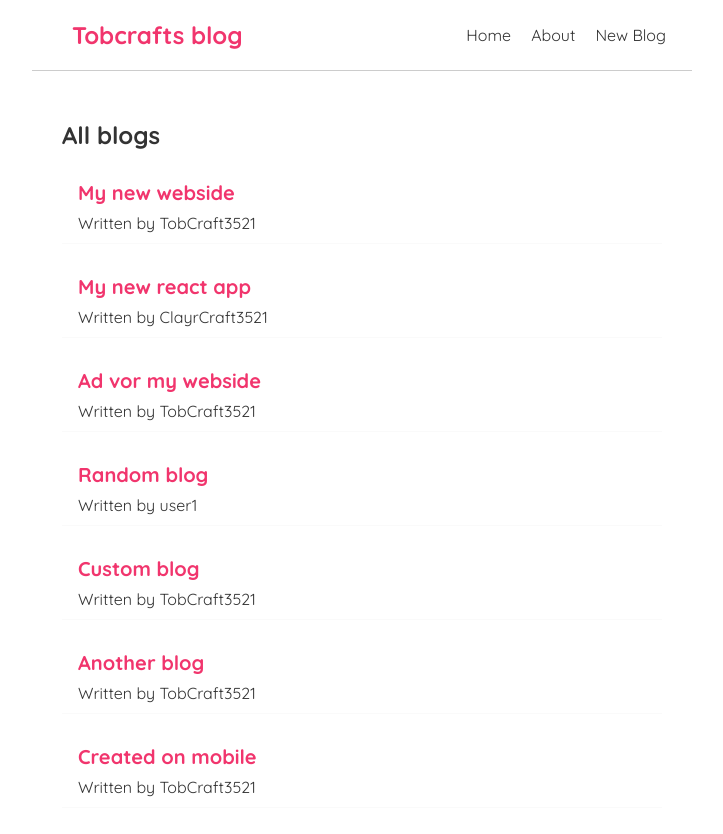
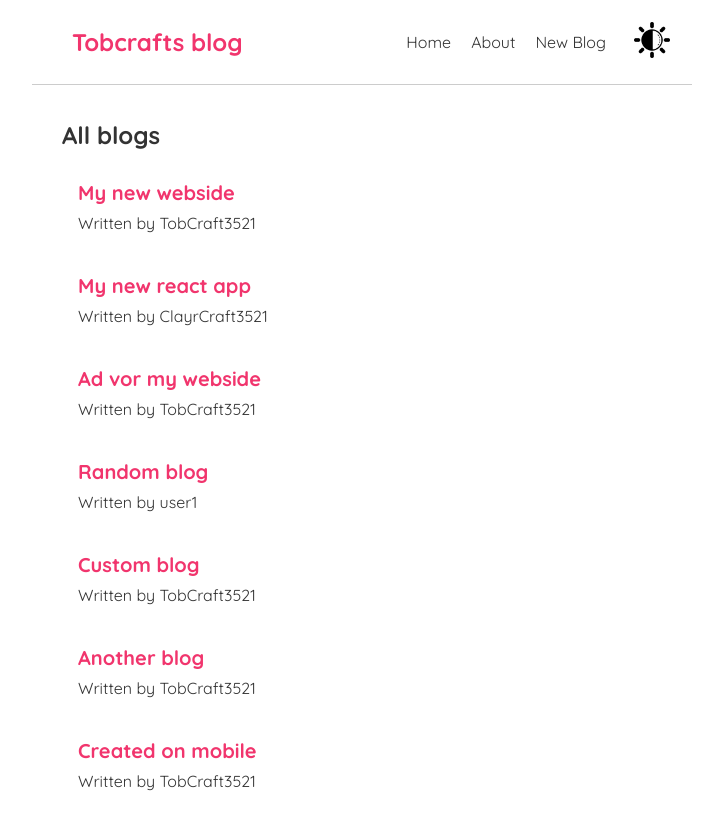
Before and after one commit to TobCraft3521/learn-react-app, a React (Create React App) app: page / in a window 1280 px wide. Shown: the top 834 px of the page, without its empty margins (278-1001 px from the left). After the commit the page ends 800 px from the top, so only its background shows below. Built offline with nearby package versions, Linux system fonts and the light colour scheme; data requests are answered from the project's data file.

Commit message:
Added dark/light mode switch and fixed bugs

```diff
--- a/package.json
+++ b/package.json
@@ -11,6 +11,7 @@
     "react-dom": "^18.2.0",
     "react-router-dom": "^6.16.0",
     "react-scripts": "5.0.1",
+    "universal-cookie": "^6.1.1",
     "web-vitals": "^2.1.4"
   },
   "devDependencies": {
--- a/src/App.js
+++ b/src/App.js
@@ -5,19 +5,54 @@ import { BrowserRouter, Routes, Route } from 'react-router-dom';
 import Create from './Create';
 import Blog from './Blog';
 import NotFound from './NotFound';
+import Cookies from 'universal-cookie';
+import { useState } from 'react';
 
 function App() {
+  const cookies = new Cookies();
+  let cssVars
+
+  const [appearence,setAppearence] = useState("light")
+
+  if (cookies.get("appearence") === "dark") {
+    cssVars = {
+      "--background": "#141414",
+      "--nav": "#1b1b1b",
+      "--text": "#ffff"
+    }
+  }
+
+  const handleAppearenceSwitch = () => {
+    if (cookies.get("appearence") === "dark") {
+      cookies.set("appearence", "light")
+      cssVars = {
+        "--background": "#fff",
+        "--nav": "#fff",
+        "--text": "#333"
+      }
+      setAppearence("light")
+    } else {
+      cookies.set("appearence", "dark")
+      cssVars = {
+        "--background": "#141414",
+        "--nav": "#1b1b1b",
+        "--text": "#ffff"
+      }
+      setAppearence("dark")
+    }
+  }
+
   return (
     <BrowserRouter>
-      <div className="App">
-        <Navbar />
+      <div className="App" style={cssVars}>
+        <Navbar handleAppearenceSwitch={handleAppearenceSwitch} />
         <div className="content">
           <Routes>
             <Route path="/" element={<Home />} />
             <Route path="/create" element={<Create />} />
             <Route path="/about" element={<About />} />
-            <Route path='/blog/:id' element={<Blog/>} />
-            <Route path='*' element={<NotFound/>}/>
+            <Route path='/blog/:id' element={<Blog />} />
+            <Route path='*' element={<NotFound />} />
           </Routes>
         </div>
       </div>
--- a/src/Navbar.js
+++ b/src/Navbar.js
@@ -1,6 +1,6 @@
 import { Link } from "react-router-dom";
 
-const Navbar = () => {
+const Navbar = ({handleAppearenceSwitch}) => {
     return (
         <nav className="navbar">
             <h1>Tobcrafts blog</h1>
@@ -9,6 +9,7 @@ const Navbar = () => {
                 <Link to="/about">About</Link>
                 <Link to="/create">New Blog</Link>
             </div>
+            <label><img draggable={false} src="brightness-and-contrast.png" alt="dark/light mode" onClick={handleAppearenceSwitch} width="40px" height="40px" style={{ "background": "white", "borderRadius": "100%", "marginLeft": "20px", "cursor": "pointer" }} /></label>
         </nav>
     );
 }
--- a/src/index.css
+++ b/src/index.css
@@ -4,8 +4,15 @@
 * {
   margin: 0;
   font-family: "Quicksand";
-  color: #333;
 }
+
+/*
+:root {
+  --background: #141414;
+  --nav:#1b1b1b;
+  --text:#ffffff;
+}
+*/
 
 .navbar {
   align-items: center;
@@ -20,9 +27,31 @@
   margin: 0 auto;
   border-bottom: 1px solid #cccccc;
   position: fixed;
-  background-color: #ffff;
   left: 50%;
   transform: translate(-50%);
+  background-color: var(--nav);
+}
+
+a {
+  color: var(--text);
+}
+
+p {
+  color: var(--text);
+}
+
+.App {
+  --background: #ffffff;
+  --nav: #ffffff;
+  --text: #333;
+
+  background: var(--background);
+  color: var(--text);
+  top: 0px;
+  margin: 0px;
+  position: fixed;
+  width: 100%;
+  height: 100%;
 }
 
 .navbar h1 {
@@ -47,13 +76,15 @@
   max-width: 600px;
   margin: 100px auto;
   padding: 20px;
+
 }
 
 /*blog previews / list*/
 .blog-preview {
   padding: 10px 16px;
   margin: 20px 0;
-  border-bottom: 1px solid #fafafa;
+  color: var(--text);
+  transition: 0.4s;
 }
 
 .blog-preview:hover {
```
Also changed, not shown: public/brightness-and-contrast.png (added), 1 other file (tests, documents, lock files or other folders).
